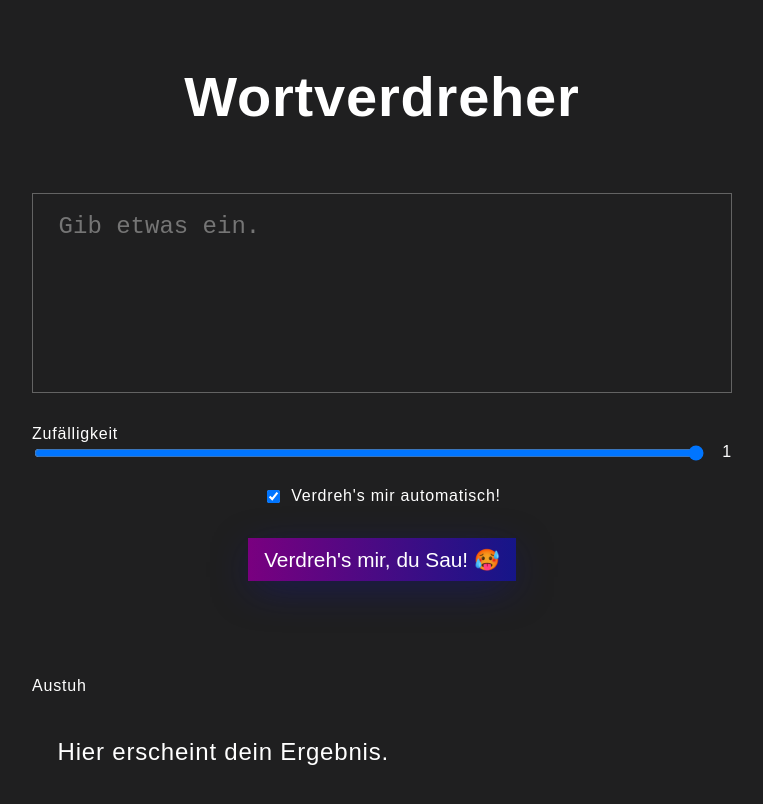
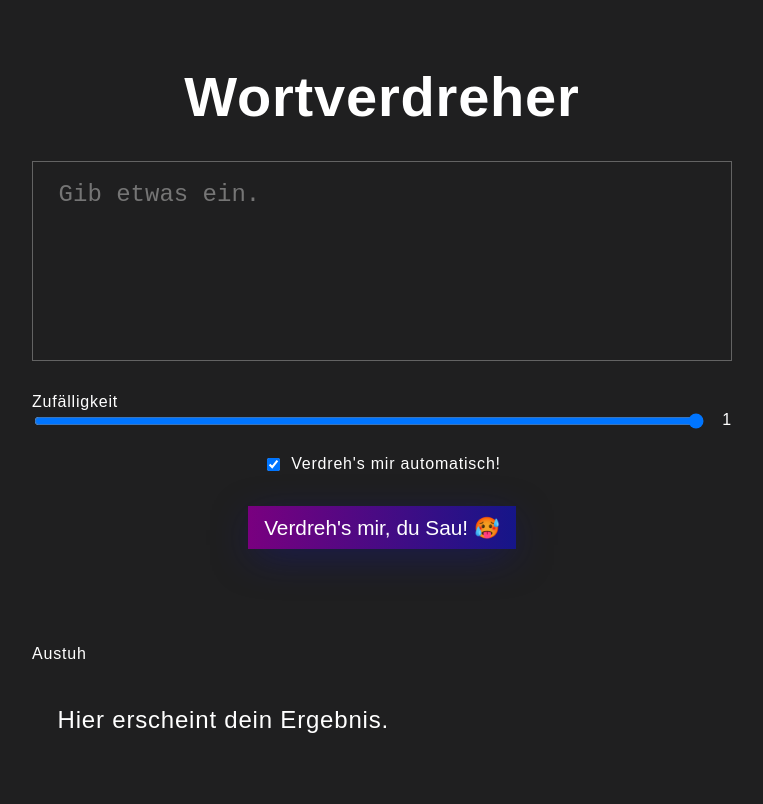
Before and after one commit to noahhorlacher/wortverdreher, a plain HTML site: page index.html in a window 1280 px wide. Shown: the whole page, without its empty margins (258-1021 px from the left). Drawn offline with Linux system fonts and the light colour scheme.

Commit message:
Changed body margin

```diff
--- a/css/stil.css
+++ b/css/stil.css
@@ -4,13 +4,15 @@ body {
     color: white;
     font-family: sans-serif;
     letter-spacing: 0.05rem;
+    margin: 0;
+    padding: 4rem;
 }
 
 h1 {
     font-size: 3.5rem;
     display: block;
     width: fit-content;
-    margin: 4rem auto;
+    margin: 0 auto 2rem;
 }
 
 main {
```
